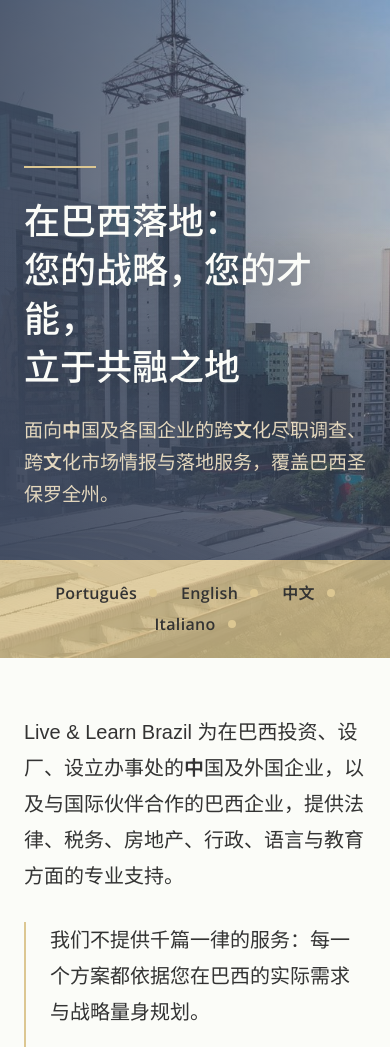
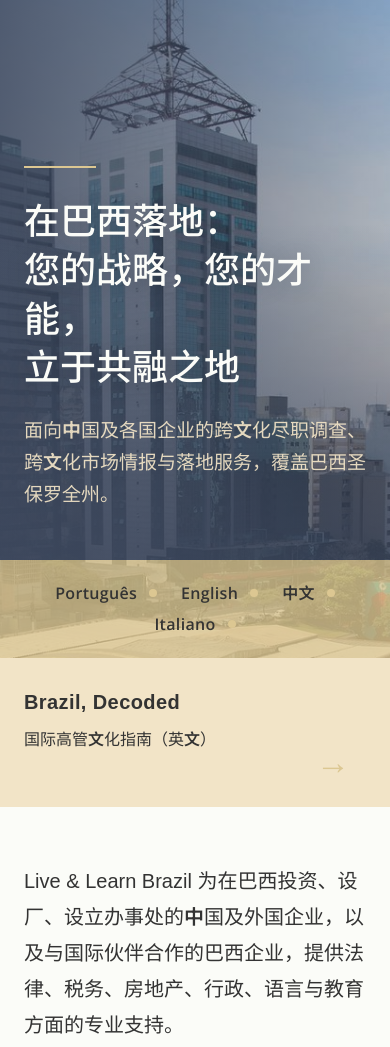
Before and after one commit to aplperegrina/live-and-learn-brazil, a PHP site: page /zh/ in a window 390 px wide. Shown: the part 211-1258 px from the top of the page. Run offline with PHP 8.4, Linux system fonts and the light colour scheme.

Commit message:
home: card Brazil, Decoded no canto inferior direito do hero, nas quatro línguas (abaixo do hero no celular)
Co-Authored-By: Claude Opus 5.5 <noreply@anthropic.com>

```diff
--- a/404.html
+++ b/404.html
@@ -6,7 +6,7 @@
   <title>Page not found · Live &amp; Learn Brazil</title>
   <meta name="robots" content="noindex">
   <link rel="icon" type="image/svg+xml" href="/img/live-and-learn-brazil-favicon.svg">
-  <link rel="stylesheet" href="/css/styles.css?v=20260920a">
+  <link rel="stylesheet" href="/css/styles.css?v=20260925a">
   <style>
     .erro { display: flex; flex-direction: column; align-items: flex-start; gap: 26px; padding: 120px var(--margem) 140px; min-height: 60vh; }
     .erro h1 { font-size: 62px; line-height: 1.08; color: var(--grafite); }
--- a/css/styles.css
+++ b/css/styles.css
@@ -331,6 +331,11 @@ html[lang="it"] .hero h1 { font-size: 76px; }
 .destaque-seta { position: absolute; right: 40px; bottom: 28px; font-size: 34px; line-height: 1; color: var(--champagne); }
 .destaque:hover .destaque-seta { color: var(--grafite); }
 
+/* Card "Brazil, Decoded": mesma caixa, no canto inferior direito do hero (sobre o painel de idiomas) */
+.destaque--guia { position: absolute; right: 0; bottom: 0; width: max(calc(100% - 1056px), 320px); gap: 10px; padding: 32px 40px 64px; }
+.destaque--guia .destaque-texto { font-size: 22px; }
+.destaque-linha { font-size: 18px; line-height: 1.45; color: var(--grafite); }
+
 /* Fileira 2: recorte largo (9 colunas) e foto alta (3 colunas, duas linhas) */
 .foto--larga { grid-column: span 9; min-height: 300px; }
 .foto--larga img { object-position: center 45%; }
@@ -459,6 +464,9 @@ html[lang="it"] .hero h1 { font-size: 76px; }
   .hero-lead { font-size: 26px; }
   .idiomas { padding: 64px 32px; }
   .idiomas a { font-size: 20px; }
+  .destaque--guia { width: 28%; padding: 24px 32px 56px; }
+  .destaque--guia .destaque-texto { font-size: 18px; }
+  .destaque-linha { font-size: 16px; }
   .colunas { gap: 48px; padding: 72px var(--margem); }
   .colunas--equipe p { font-size: 24px; }
   .fileira-1 { grid-template-columns: minmax(0, 1fr) minmax(0, 1fr); }
@@ -497,6 +505,8 @@ html[lang="it"] .hero h1 { font-size: 76px; }
   .hero-lead { font-size: 20px; }
   .idiomas { flex-direction: row; flex-wrap: wrap; justify-content: center; gap: 12px 24px; padding: 24px var(--margem); }
   .idiomas a { font-size: 16px; }
+  .destaque--guia { position: relative; right: auto; bottom: auto; width: auto; padding: 28px var(--margem) 56px; }
+  .destaque--guia .destaque-texto { font-size: 20px; }
   .colunas { grid-template-columns: minmax(0, 1fr); gap: 28px; padding: 56px var(--margem); }
   .colunas--equipe p { font-size: 21px; }
   .citacao { padding-left: 24px; }
--- a/diagnostic-confirmed/index.html
+++ b/diagnostic-confirmed/index.html
@@ -6,7 +6,7 @@
   <title>Payment confirmed — Live &amp; Learn Brazil</title>
   <meta name="robots" content="noindex, nofollow">
   <link rel="icon" type="image/svg+xml" href="../img/live-and-learn-brazil-favicon.svg">
-  <link rel="stylesheet" href="../css/styles.css?v=20260921a">
+  <link rel="stylesheet" href="../css/styles.css?v=20260925a">
   <link rel="stylesheet" href="../css/confirmacao.css?v=20260921a">
 </head>
 <body>
--- a/innovation-ties/request-received/index.html
+++ b/innovation-ties/request-received/index.html
@@ -6,7 +6,7 @@
   <title>Request received — Live &amp; Learn Brazil</title>
   <meta name="robots" content="noindex, nofollow">
   <link rel="icon" type="image/svg+xml" href="../../img/live-and-learn-brazil-favicon.svg">
-  <link rel="stylesheet" href="../../css/styles.css?v=20260921a">
+  <link rel="stylesheet" href="../../css/styles.css?v=20260925a">
   <link rel="stylesheet" href="../../css/confirmacao.css?v=20260921a">
 </head>
 <body>
--- a/intercultural-due-diligence/index.html
+++ b/intercultural-due-diligence/index.html
@@ -7,7 +7,7 @@
   <meta name="description" content="Measure what cultural friction is costing your operation in São Paulo. A diagnostic built on your own data, delivered as a report your leadership can act on.">
   <link rel="canonical" href="https://liveandlearnbrazil.com/intercultural-due-diligence/">
   <link rel="icon" type="image/svg+xml" href="../img/live-and-learn-brazil-favicon.svg">
-  <link rel="stylesheet" href="../css/styles.css?v=20260921a">
+  <link rel="stylesheet" href="../css/styles.css?v=20260925a">
   <link rel="stylesheet" href="../css/due-diligence.css?v=20260921c">
 </head>
 <body>
--- a/sao-paulo-real-estate/index.html
+++ b/sao-paulo-real-estate/index.html
@@ -7,7 +7,7 @@
   <meta name="description" content="The rates, prices and currency that move São Paulo property, explained for the foreign executive. Refreshed every weekday from Central Bank data; every figure carries the date of its observation.">
   <link rel="canonical" href="https://liveandlearnbrazil.com/sao-paulo-real-estate/">
   <link rel="icon" type="image/svg+xml" href="../img/live-and-learn-brazil-favicon.svg">
-  <link rel="stylesheet" href="../css/styles.css?v=20260920a">
+  <link rel="stylesheet" href="../css/styles.css?v=20260925a">
   <link rel="stylesheet" href="../css/mercado.css?v=20260920a">
 </head>
 <body>
--- a/session-confirmed/index.html
+++ b/session-confirmed/index.html
@@ -6,7 +6,7 @@
   <title>Payment confirmed — Live &amp; Learn Brazil</title>
   <meta name="robots" content="noindex, nofollow">
   <link rel="icon" type="image/svg+xml" href="../img/live-and-learn-brazil-favicon.svg">
-  <link rel="stylesheet" href="../css/styles.css?v=20260921a">
+  <link rel="stylesheet" href="../css/styles.css?v=20260925a">
   <link rel="stylesheet" href="../css/confirmacao.css?v=20260921a">
 </head>
 <body>
--- a/zh/index.html
+++ b/zh/index.html
@@ -12,7 +12,7 @@
   <link rel="alternate" hreflang="it" href="https://liveandlearnbrazil.com/it/">
   <link rel="alternate" hreflang="x-default" href="https://liveandlearnbrazil.com/">
   <link rel="icon" type="image/svg+xml" href="../img/live-and-learn-brazil-favicon.svg">
-  <link rel="stylesheet" href="../css/styles.css?v=20260920a">
+  <link rel="stylesheet" href="../css/styles.css?v=20260925a">
   <link rel="stylesheet" href="../css/zh.css?v=20260920a">
   <script type="application/ld+json">
   {
@@ -69,6 +69,11 @@
       <a href="/zh/" hreflang="zh">中文</a>
       <a href="/it/" hreflang="it">Italiano</a>
     </nav>
+    <a class="destaque destaque--guia" href="/brazil-decoded/" hreflang="en">
+      <span class="destaque-texto">Brazil, Decoded</span>
+      <span class="destaque-linha">国际高管文化指南（英文）</span>
+      <span class="destaque-seta" aria-hidden="true">→</span>
+    </a>
   </section>
 
   <!-- ===== 简介 ===== -->
```
Also changed, not shown: index.html (+6 -1 lines), it/index.html (+6 -1 lines), pt/index.html (+6 -1 lines).
